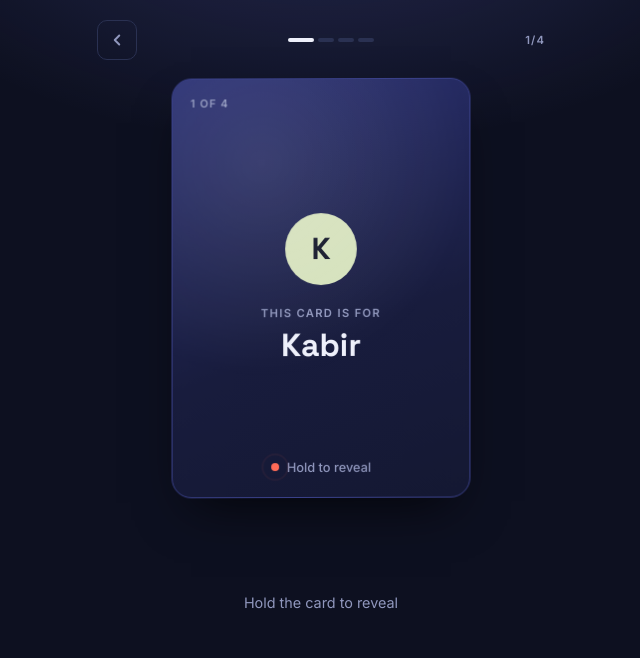
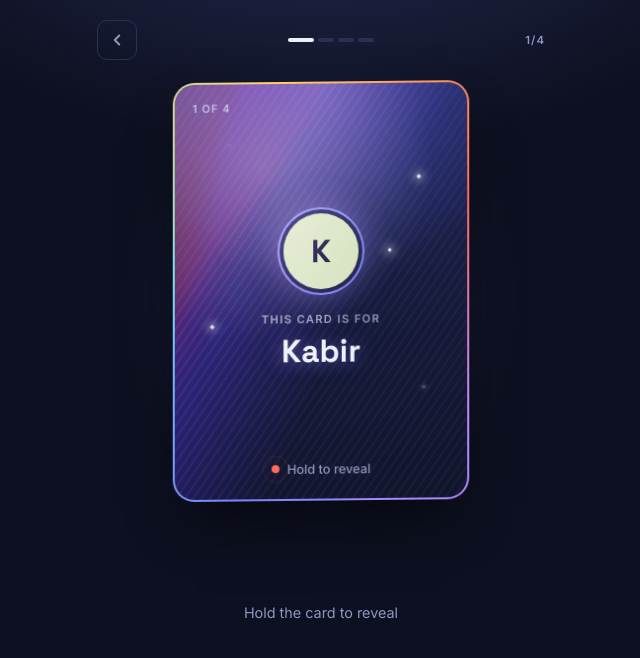
Before and after one commit to shivam030898/impostor, a plain HTML site: page index.html in a window 1280 px wide. Both pictures are taken after a click on the button "Start game". Shown: the whole page, without its empty margins (319-959 px from the left). Drawn offline with Linux system fonts and the light colour scheme.

Commit message:
Holographic card: foil sheen, rainbow rim, sparkles and glow
Rainbow foil follows the finger, the edge cycles through an iridescent
gradient, sparkles twinkle, and a glow behind the card turns coral for the
impostor. New deal-in, bouncy flip, word pop and fly-off animations.

Co-Authored-By: Claude Opus 5.5 <noreply@anthropic.com>

```diff
--- a/index.html
+++ b/index.html
@@ -136,7 +136,8 @@ details[open] .chev { transform: rotate(180deg); }
 .cta-bar { position: sticky; bottom: 0; z-index: 5; padding: 12px 0 calc(8px + env(safe-area-inset-bottom, 0px)); background: linear-gradient(to top, var(--bg) 65%, transparent); }
 .footer-note { text-align: center; color: var(--muted); font-size: .75rem; }
 
-/* ---------- Deal: 3D card ---------- */
+/* ---------- Deal: 3D holo card ---------- */
+@property --ang { syntax: "<angle>"; inherits: false; initial-value: 0deg; }
 .deal { min-height: 100%; display: flex; flex-direction: column; gap: 14px; }
 .deal, .deal * { -webkit-user-select: none; user-select: none; -webkit-touch-callout: none; }
 .deal-top { display: flex; align-items: center; justify-content: space-between; gap: 10px; }
@@ -144,57 +145,107 @@ details[open] .chev { transform: rotate(180deg); }
 .pips i { width: 16px; height: 4px; border-radius: 9px; background: var(--line); transition: background .3s, width .3s; }
 .pips i.done { background: var(--indigo); }
 .pips i.now { background: var(--fg); width: 26px; }
-.stage { flex: 1; display: grid; place-items: center; perspective: 1200px; min-height: 440px; padding: 8px 0; }
-.card-wrap { transform-style: preserve-3d; }
+.stage { flex: 1; display: grid; place-items: center; perspective: 1100px; min-height: 450px; padding: 8px 0; }
+.card-wrap { position: relative; transform-style: preserve-3d; }
+.halo {
+  position: absolute; inset: 6% 2%; border-radius: 40px; pointer-events: none;
+  background: radial-gradient(closest-side, rgba(123,131,255,.6), transparent);
+  filter: blur(34px); opacity: .75; transform: translateZ(-80px) scale(1.12);
+  transition: background .4s, opacity .4s; animation: breathe 4s ease-in-out infinite;
+}
+.card-wrap.lit .halo { opacity: 1; background: radial-gradient(closest-side, rgba(110,231,240,.55), transparent); }
+.card-wrap.lit.imp-glow .halo { background: radial-gradient(closest-side, rgba(255,107,87,.85), transparent); }
+@keyframes breathe { 50% { opacity: .45; } }
 .tilt {
   width: min(78vw, 300px); aspect-ratio: 5 / 7; max-width: 100%;
   transform: rotateX(var(--rx, 0deg)) rotateY(var(--ry, 0deg)); transform-style: preserve-3d;
   transition: transform .25s ease-out;
 }
 .tilt.idle { animation: float 6s ease-in-out infinite; }
-@keyframes float { 0%,100% { transform: rotateX(3deg) rotateY(-5deg); } 50% { transform: rotateX(-2deg) rotateY(5deg) translateY(-6px); } }
+@keyframes float { 0%,100% { transform: rotateX(5deg) rotateY(-9deg); } 50% { transform: rotateX(-4deg) rotateY(9deg) translateY(-8px); } }
 .flip {
   position: relative; width: 100%; height: 100%; transform-style: preserve-3d;
-  transition: transform .5s cubic-bezier(.2,.8,.2,1); cursor: pointer; touch-action: none;
+  transition: transform .75s cubic-bezier(.3,1.35,.45,1); cursor: pointer; touch-action: none;
 }
-.flip.flipped { transform: rotateY(180deg); }
+.flip.flipped { transform: rotateY(180deg) scale(1.05); }
 .face {
-  position: absolute; inset: 0; border-radius: 20px; overflow: hidden;
+  position: absolute; inset: 0; border-radius: 22px; overflow: hidden;
   backface-visibility: hidden; -webkit-backface-visibility: hidden;
   display: flex; flex-direction: column; align-items: center; justify-content: center; text-align: center; gap: 6px; padding: 24px 20px;
-  box-shadow: 0 24px 50px -20px rgba(0,0,0,.75);
+  box-shadow: 0 30px 60px -24px rgba(0,0,0,.85);
 }
-.face::after { /* soft gloss that follows the finger */
-  content: ""; position: absolute; inset: 0; pointer-events: none;
-  background: radial-gradient(circle at var(--mx, 30%) var(--my, 20%), rgba(255,255,255,.10), transparent 55%);
+.face::after { /* glare that follows the finger */
+  content: ""; position: absolute; inset: 0; pointer-events: none; z-index: 3;
+  background: radial-gradient(circle at var(--mx, 30%) var(--my, 20%), rgba(255,255,255,.22), transparent 45%);
 }
-.front { background: linear-gradient(160deg, #2c3275, #181c3d 60%, #141832); border: 1px solid #3a418a; }
-.front .card-av { width: 72px; height: 72px; border-radius: 50%; display: grid; place-items: center; font-family: var(--display); font-weight: 700; font-size: 1.9rem; color: var(--ink); }
-.corner { position: absolute; font-size: .68rem; letter-spacing: .1em; font-weight: 600; color: var(--muted); text-transform: uppercase; }
-.corner.tl { top: 16px; left: 18px; }
-.corner.tr { top: 16px; right: 18px; max-width: 50%; overflow: hidden; text-overflow: ellipsis; white-space: nowrap; }
-.for { font-size: .7rem; letter-spacing: .12em; text-transform: uppercase; color: var(--muted); font-weight: 600; margin-top: 14px; }
-.pname { font-family: var(--display); font-weight: 700; font-size: clamp(1.6rem, 8vw, 2rem); line-height: 1.1; overflow-wrap: anywhere; }
-.holdhint { position: absolute; bottom: 20px; left: 0; right: 0; display: flex; align-items: center; justify-content: center; gap: 8px; font-weight: 500; font-size: .8rem; color: var(--muted); }
+.foil { /* holographic rainbow sheen */
+  position: absolute; inset: 0; pointer-events: none; z-index: 2; mix-blend-mode: color-dodge; opacity: .6;
+  background: linear-gradient(115deg, transparent 20%, rgba(123,131,255,.6) 32%, rgba(110,231,240,.55) 42%, rgba(255,211,107,.5) 52%, rgba(255,107,87,.55) 62%, rgba(192,139,255,.5) 70%, transparent 80%);
+  background-size: 260% 260%; background-position: var(--mx, 50%) var(--my, 50%); transition: background-position .15s ease-out;
+}
+.tilt.idle .foil { animation: sheen 5s ease-in-out infinite; }
+@keyframes sheen { 0%,100% { background-position: 0% 10%; } 50% { background-position: 100% 90%; } }
+.front {
+  border: 2px solid transparent;
+  background:
+    repeating-linear-gradient(125deg, rgba(255,255,255,.035) 0 2px, transparent 2px 7px) padding-box,
+    radial-gradient(120% 80% at 50% 0%, #3a42a0 0%, transparent 60%) padding-box,
+    linear-gradient(165deg, #262c6b, #161a3a 60%, #11142c) padding-box,
+    conic-gradient(from var(--ang), #7b83ff, #6ee7f0, #ffd36b, #ff6b57, #c08bff, #7b83ff) border-box;
+  animation: rim 5s linear infinite;
+}
+@keyframes rim { to { --ang: 360deg; } }
+.front > *:not(.foil):not(.sparks):not(.corner):not(.holdhint) { position: relative; z-index: 1; }
+.front .card-av {
+  width: 76px; height: 76px; border-radius: 50%; display: grid; place-items: center;
+  font-family: var(--display); font-weight: 700; font-size: 2rem; color: var(--ink);
+  box-shadow: 0 0 0 4px #1a1e44, 0 0 0 6px rgba(123,131,255,.9), 0 0 36px rgba(123,131,255,.55);
+}
+.sparks { position: absolute; inset: 0; pointer-events: none; z-index: 2; }
+.sparks i { position: absolute; width: 6px; height: 6px; background: #fff; border-radius: 1px; box-shadow: 0 0 10px 2px rgba(255,255,255,.7); opacity: 0; animation: twinkle 3.2s ease-in-out infinite; }
+.sparks i:nth-child(1) { top: 14%; left: 18%; animation-delay: 0s; }
+.sparks i:nth-child(2) { top: 22%; right: 16%; animation-delay: .8s; width: 4px; height: 4px; }
+.sparks i:nth-child(3) { top: 58%; left: 12%; animation-delay: 1.6s; width: 4px; height: 4px; }
+.sparks i:nth-child(4) { bottom: 26%; right: 14%; animation-delay: 2.2s; }
+.sparks i:nth-child(5) { top: 40%; right: 26%; animation-delay: 1.1s; width: 3px; height: 3px; }
+@keyframes twinkle { 0%,100% { opacity: 0; transform: rotate(45deg) scale(.2); } 50% { opacity: 1; transform: rotate(45deg) scale(1); } }
+.corner { position: absolute; font-size: .68rem; letter-spacing: .1em; font-weight: 600; color: var(--muted); text-transform: uppercase; z-index: 1; }
+.corner.tl { top: 16px; left: 18px; max-width: 70%; overflow: hidden; text-overflow: ellipsis; white-space: nowrap; }
+.for { font-size: .7rem; letter-spacing: .12em; text-transform: uppercase; color: var(--muted); font-weight: 600; margin-top: 16px; }
+.pname { font-family: var(--display); font-weight: 700; font-size: clamp(1.6rem, 8vw, 2rem); line-height: 1.1; overflow-wrap: anywhere; text-shadow: 0 2px 18px rgba(123,131,255,.5); }
+.holdhint { position: absolute !important; bottom: 20px; left: 0; right: 0; display: flex; align-items: center; justify-content: center; gap: 8px; font-weight: 500; font-size: .8rem; color: var(--muted); }
 .pulse { width: 8px; height: 8px; border-radius: 50%; background: var(--accent); position: relative; }
 .pulse::after { content: ""; position: absolute; inset: -5px; border-radius: 50%; border: 1px solid var(--accent); animation: ping 1.6s ease-out infinite; }
 @keyframes ping { from { transform: scale(.5); opacity: .9; } to { transform: scale(1.6); opacity: 0; } }
-.back { transform: rotateY(180deg); background: var(--paper); color: var(--ink); }
-.back.imp { background: linear-gradient(160deg, #ff7a5c, #e5484d); color: #fff; }
-.front { transition: visibility 0s .2s; }
-.back { visibility: hidden; transition: visibility 0s .2s; }
+.back {
+  transform: rotateY(180deg); color: var(--ink);
+  background: radial-gradient(120% 80% at 50% 0%, #ffffff, transparent 60%), linear-gradient(165deg, #fbf7f0, #ece6ff);
+}
+.back .foil { mix-blend-mode: soft-light; opacity: 1; }
+.back.imp { color: #fff; background: radial-gradient(120% 80% at 50% 0%, #ff9a7a, transparent 60%), linear-gradient(165deg, #ff6b57, #d93b4a); }
+.back > *:not(.foil):not(.corner) { position: relative; z-index: 1; }
+.front { transition: visibility 0s .22s; }
+.back { visibility: hidden; transition: visibility 0s .22s; }
 .flip.flipped .front { visibility: hidden; }
 .flip.flipped .back { visibility: visible; }
 .back .lbl { font-size: .72rem; letter-spacing: .14em; text-transform: uppercase; font-weight: 600; opacity: .6; }
 .back .word { font-family: var(--display); font-weight: 700; line-height: 1.05; white-space: nowrap; max-width: 100%; letter-spacing: -.02em; }
 .back .sub { font-weight: 500; opacity: .65; font-size: .85rem; max-width: 26ch; margin-top: 4px; }
 .back .corner { color: currentColor; opacity: .5; }
+.flip.flipped .back .word { animation: pop .5s .22s cubic-bezier(.3,1.5,.5,1) both; }
+.flip.flipped .back.imp .word { animation: thump .7s .22s cubic-bezier(.3,1.6,.5,1) both; text-shadow: 0 4px 24px rgba(120,0,20,.45); }
+@keyframes pop { from { transform: scale(.7); opacity: 0; } }
+@keyframes thump { 0% { transform: scale(.4) rotate(-6deg); opacity: 0; } 55% { transform: scale(1.15) rotate(2deg); opacity: 1; } 75% { transform: scale(.96) rotate(-1deg); } }
 .deal-foot { display: flex; flex-direction: column; gap: 10px; min-height: 86px; justify-content: flex-end; }
 .deal-foot p { text-align: center; color: var(--muted); font-size: .9rem; }
-.enter { animation: dealIn .45s cubic-bezier(.2,.8,.2,1) both; }
-@keyframes dealIn { from { transform: translateY(40px) scale(.94); opacity: 0; } to { transform: none; opacity: 1; } }
-.leave { animation: dealOut .35s cubic-bezier(.5,0,.75,0) forwards; }
-@keyframes dealOut { to { transform: translateX(110%) rotate(12deg); opacity: 0; } }
+.enter { animation: dealIn .8s cubic-bezier(.2,.9,.3,1) both; }
+@keyframes dealIn {
+  0% { transform: translateY(90px) rotateX(55deg) rotateZ(-10deg) scale(.75); opacity: 0; }
+  60% { transform: translateY(-12px) rotateX(-8deg) rotateZ(1.5deg) scale(1.03); opacity: 1; }
+  100% { transform: none; opacity: 1; }
+}
+.leave { animation: dealOut .45s cubic-bezier(.55,0,.8,.3) forwards; }
+@keyframes dealOut { to { transform: translate(130%, -70px) rotateZ(28deg) rotateY(-35deg); opacity: 0; } }
 
 /* ---------- Discussion ---------- */
 .first { display: flex; align-items: center; gap: 12px; padding: 14px; border-radius: 14px; background: var(--indigo-soft); border: 1px solid rgba(123,131,255,.35); }
@@ -431,9 +482,10 @@ function mountCard() {
   $("#dealHint").textContent = "Hold the card to reveal";
   $("#passBtn").hidden = true;
   $("#stage").innerHTML = `
-    <div class="card-wrap enter" id="wrap"><div class="tilt idle" id="tilt">
+    <div class="card-wrap enter" id="wrap"><div class="halo"></div><div class="tilt idle" id="tilt">
       <div class="flip" id="flip" tabindex="0" role="button" aria-label="${esc(p.name)}'s card. Press and hold to reveal.">
         <div class="face front">
+          <span class="foil"></span><span class="sparks"><i></i><i></i><i></i><i></i><i></i></span>
           <span class="corner tl">${round.idx + 1} of ${n}</span>
           <span class="card-av" style="background:${colorOf(p.name)}">${initial(p.name)}</span>
           <span class="for">This card is for</span>
@@ -441,6 +493,7 @@ function mountCard() {
           <span class="holdhint"><span class="pulse"></span>Hold to reveal</span>
         </div>
         <div class="face back ${c.imp ? "imp" : ""}">
+          <span class="foil"></span>
           <span class="corner tl">${esc(p.name)}</span>
           <span class="lbl">${c.lbl}</span>
           <span class="word">${esc(c.word)}</span>
@@ -448,7 +501,7 @@ function mountCard() {
         </div>
       </div>
     </div></div>`;
-  const tilt = $("#tilt"), flip = $("#flip");
+  const tilt = $("#tilt"), flip = $("#flip"), wrap = $("#wrap");
   // Shrink the word until it fits on one line inside the card
   const fit = () => { const w = flip.querySelector(".word"), max = w.parentElement.clientWidth - 40; let size = 48; w.style.fontSize = size + "px"; while (w.scrollWidth > max && size > 16) { size -= 2; w.style.fontSize = size + "px"; } };
   fit(); document.fonts?.ready.then(() => flip.isConnected && fit());
@@ -464,7 +517,9 @@ function mountCard() {
   const show = e => {
     e.preventDefault();
     if (held) return;
-    held = true; tilt.classList.remove("idle");
+    held = true; tilt.classList.remove("idle"); clearTimeout(tilt.t);
+    if (e.clientX != null) setTilt(e);
+    wrap.classList.add("lit"); wrap.classList.toggle("imp-glow", c.imp);
     try { e.pointerId != null && flip.setPointerCapture(e.pointerId); } catch {}
     flip.classList.add("flipped");
     vibrate(c.imp ? [70, 50, 70] : 25);
@@ -472,8 +527,9 @@ function mountCard() {
   };
   const hide = () => {
     if (!held) return;
-    held = false; flip.classList.remove("flipped");
+    held = false; flip.classList.remove("flipped"); wrap.classList.remove("lit");
     tilt.style.setProperty("--rx", "0deg"); tilt.style.setProperty("--ry", "0deg");
+    tilt.t = setTimeout(() => { if (!held && tilt.isConnected) tilt.classList.add("idle"); }, 900);
     if (seen) {
       const last = round.idx === n - 1;
       const btn = $("#passBtn");
```
